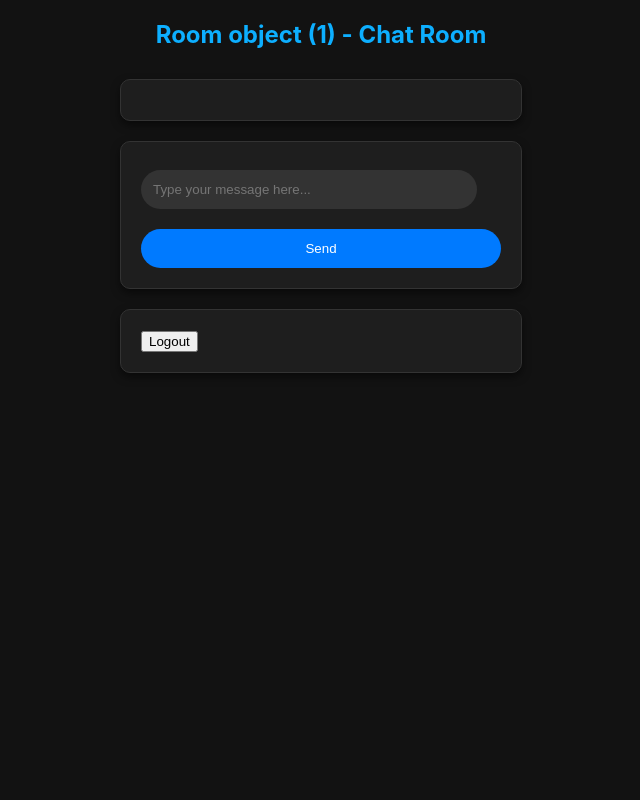
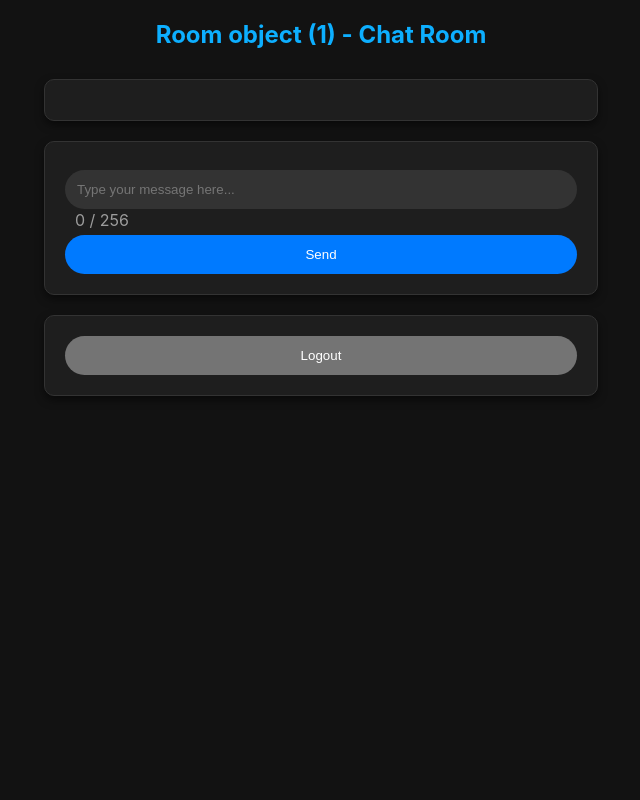
Before and after one commit to zfelcyn/Yik-Yak-Clone, a Django app: template templates/room.html in a window 1280 px wide. Shown: the whole page, without its empty margins (319-959 px from the left). Run offline with Django 5.2, Linux system fonts and the light colour scheme; the template is opened without the code that fills it: values that come from a table or form of the project are taken from there, others are empty; data comes from the database, SQL or seed files in the repository; both versions use the stored data as it was after the commit; some libraries are stand-ins or nearby versions.

Commit message:
See discord message for details. Major changes are reformatting, no blank messages and character limit.

```diff
--- a/templates/room.html
+++ b/templates/room.html
@@ -31,12 +31,35 @@
         padding: 20px;
         box-shadow: 0 4px 8px rgba(0, 0, 0, 0.5); /* Subtle shadow for depth */
         width: 100%;
-        max-width: 360px;
+        max-width: 512px;
         margin: 10px 0;
+        align-items: center;
+        align-self: center;
+        overflow-y: auto;
+        overflow-x: hidden;
+        scroll-behavior: smooth;
+      }
+
+      .container-not-scrollable {
+        background-color: #1e1e1e; /* Slightly lighter dark shade for containers */
+        backdrop-filter: blur(10px);
+        border-radius: 10px;
+        border: 1px solid #333333; /* Dark border to blend in */
+        padding: 20px;
+        box-shadow: 0 4px 8px rgba(0, 0, 0, 0.5); /* Subtle shadow for depth */
+        width: 100%;
+        max-width: 512px;
+        margin: 10px 0;
+        align-items: center;
+        align-self: center;
       }
 
       .darker {
+        width: 90%;
+        align-self: center;
         background-color: #2a2a2a; /* Even lighter dark shade for message containers */
+        margin: 10px auto;
+        white-space: normal;
       }
 
       .user-name {
@@ -46,7 +69,16 @@
       }
 
       .message-text {
+        white-space: normal;
+        word-wrap: break-word;
         color: #ffffff; /* White color for message text */
+      }
+
+      .char-count-text {
+        color: #9c9c9c;
+        margin-top: 1px;
+        margin-bottom: 1px;
+        margin-left: 10px;
       }
 
       .time-left {
@@ -56,7 +88,7 @@
 
       input[type="text"],
       select {
-        width: calc(100% - 24px);
+        width: 100%;
         padding: 12px;
         margin-top: 8px;
         border: none;
@@ -70,7 +102,7 @@
         display: block;
         width: 100%;
         padding: 12px;
-        margin-top: 20px;
+        margin-top: 5px;
         background-color: #007aff; /* Bright blue submit button */
         border: none;
         border-radius: 20px;
@@ -81,6 +113,46 @@
       input[type="submit"]:hover {
         background-color: #005ecb; /* Darker blue on hover */
       }
+
+      .logout {
+        display: block;
+        width: 100%;
+        padding: 12px;
+        background-color: #747474; /* Bright blue submit button */
+        border: none;
+        border-radius: 20px;
+        color: white;
+        cursor: pointer;
+      }
+
+      .logout:hover {
+        color: black;
+        background-color: #b1b1b1; /* Darker blue on hover */
+      }
+
+      /* Scrollbar Customization */
+      ::-webkit-scrollbar {
+        width: 10px; /* Width of the scrollbar */
+        border: 1px solid #636363; /* Dark border to blend in */
+      }
+
+      ::-webkit-scrollbar-track {
+        background: #636363; /* Color of the track */
+        border-radius: 10px;
+      }
+
+      ::-webkit-scrollbar-thumb {
+        background: #1e1e1e; /* Color of the thumb */
+        border: 1px solid #1e1e1e; /* Dark border to blend in */
+        border-radius: 10px;
+        width: 6px;
+      }
+
+      ::-webkit-scrollbar-thumb:hover {
+        background: #424242; /* Color of the thumb on hover */
+      }
+
+
     </style>
     <script src="https://code.jquery.com/jquery-3.1.1.min.js"></script>
   </head>
@@ -91,7 +163,7 @@
       <!-- Message display area will be updated by AJAX below -->
     </div>
 
-    <div class="container">
+    <div class="container-not-scrollable">
       <form id="post-form">
         {% csrf_token %}
         <input
@@ -111,20 +183,29 @@
           name="message"
           id="message"
           placeholder="Type your message here..."
+          maxlength="256"
         />
+        <div class="char-count-text" id="charCount"></div>
         <input type="submit" value="Send" />
       </form>
       </div>
 
-    <div class="container">
+      <div class="container-not-scrollable">
         <form id="logout-form" action="{% url 'logout' %}" method="post">
           {% csrf_token %}
-        <button type="submit">Logout</button>
+          <button class="logout" type="submit">Logout</button>
         </form>
+
     </div>
 
     <script>
       $(document).ready(function () {
+        messagesLoading = true; // This boolean is here for the initial scrolling when the chat window is fully loaded
+
+        // This creates the character counter.
+        document.getElementById("charCount").textContent = 0 + " / " + document.getElementById("message").maxLength;
+
+        // This is the code that displays the messages.
         setInterval(function () {
           $.ajax({
             type: "GET",
@@ -133,15 +214,34 @@
               $("#display").empty();
               for (var key in response.messages) {
                 var temp =
-                  "<div class='container darker'><span class='user-name'>" +
+                  "<div class='container-not-scrollable darker'><span class='user-name'>" +
                   response.messages[key].user +
                   "</span><span class='message-text'>" +
                   response.messages[key].value +
                   "</span><span class='time-left'>" +
-                  response.messages[key].date +
+                  formatDate(response.messages[key].date) +
                   "</span></div>";
                 $("#display").append(temp);
+
+                // This loop makes sure there is only up to 20 messages displayed on screen at once.
+                messageCount = Object.keys(response.messages).length;
+                while (messageCount > 20)
+                {
+                  const keysArray = Object.keys(response.messages)
+                  delete response.messages[keysArray[0]]
+
+                  messageCount--;
                 }
+              }
+
+              // This if block checks to see if the page just loaded, and if it did, scroll to the bottom of the chat window
+              // This only runs once, since messageLoading is set to false immediately after and is never set to true again
+              if (messagesLoading)
+              {
+                var scrollableChat = $('#display');
+                scrollableChat.scrollTop(scrollableChat.prop('scrollHeight'));
+              }
+              messagesLoading = false;
             },
             error: function () {
               alert("An error occurred");
@@ -149,8 +249,26 @@
           });
         }, 1000);
 
-        $(document).on("submit", "#post-form", function (e) {
+
+        // Character counter logic. By default, it is set to 256. This can be changed with the "maxlength" variable inside "message".
+        document.getElementById("message").addEventListener("input", function() {
+            var maxLength = this.maxLength;
+            var currentLength = this.value.length;
+            var remaining = maxLength - currentLength;
+            var charCountElement = document.getElementById("charCount");
+
+            if (remaining >= 0) {
+                charCountElement.textContent = currentLength + " / " + maxLength;
+            } else {
+                // Prevent further input if the limit is exceeded
+                this.value = this.value.substring(0, maxLength);
+            }
+        });
+
+        $(document).on("submit", "#post-form", function (e) { // This is the submit message event.
           e.preventDefault();
+          if ($("#message").val().length > 0)
+          {
             $.ajax({
               type: "POST",
               url: "/send",
@@ -162,10 +280,40 @@
               },
               success: function () {
                 $("#message").val(""); // Clear the input after send
+                document.getElementById("charCount").textContent = 0 + " / " + document.getElementById("message").maxLength; // Reset character counter after send
               },
             });
+          }
         });
       });
+
+
+      function formatDate(dateString) // This function formats the date into HO:MI P MM/DD/YY format. Example: "10:43 PM 03/14/24"
+      {
+        // Get Date
+        const date = new Date(dateString);
+
+        // Get hours, minutes and AM/PM from date
+        const hours = date.getHours() + 7;
+        const minutes = date.getMinutes();
+        const period = hours < 12 ? "AM" : "PM";
+
+        // Format the minutes so that a single digit number has a 0 in front and format hours for 12 AM
+        const formattedMinutes = minutes < 10 ? "0" + minutes : minutes;
+        const formattedHours = hours % 12 || 12;
+
+        // Get the date in the form of year, month and day
+        const year = date.getFullYear().toString().slice(-2); // Slice so that it only has the last two digits just like MM/DD/YY format
+        const month = date.getMonth() + 1;
+        const day = date.getDate();
+
+        // Format month and day so that they are in the proper MM/DD/YY format
+        const formattedMonth = month < 10 ? "0" + month : month;
+        const formattedDay = day < 10 ? "0" + day : day;
+
+        const finalDate = `${formattedHours}:${formattedMinutes} ${period} | ${formattedMonth}/${formattedDay}/${year}`;
+        return finalDate;
+      }
     </script>
   </body>
 </html>
```
Also changed, not shown: db.sqlite3. Lines whose indentation alone changed are shown as unchanged.
